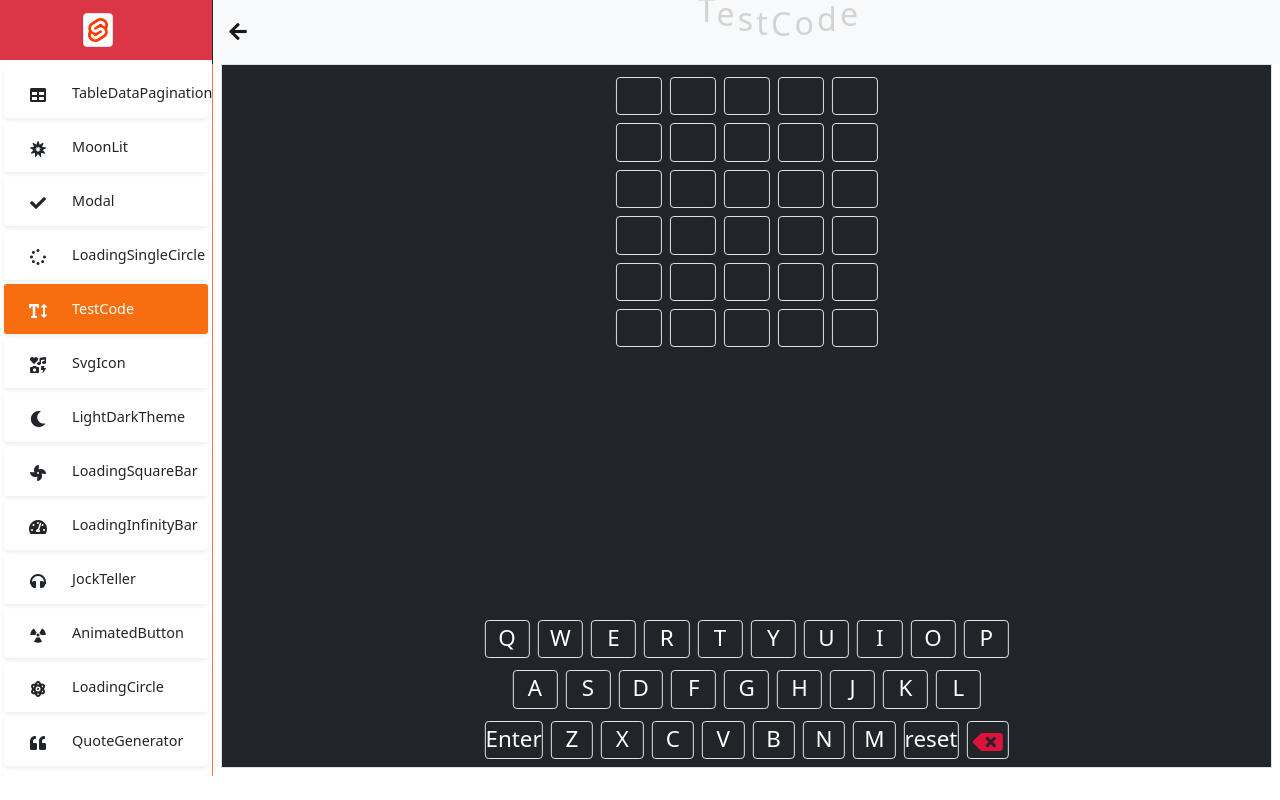
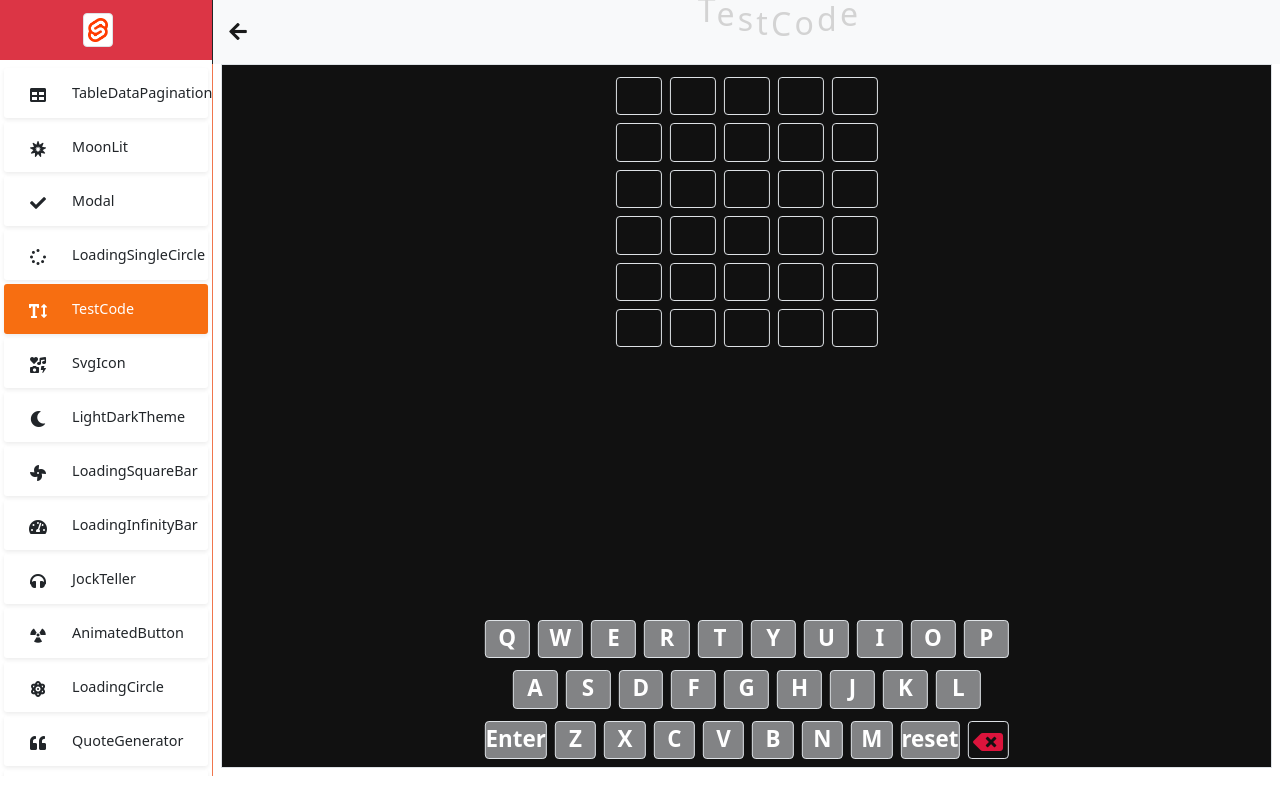
Before and after one commit to SultanCse/Svelte-Components, a Svelte app: page / in a window 1280 px wide. Built offline with nearby package versions, Linux system fonts and the light colour scheme; a web font is replaced by a local one.

Commit message:
dark mood added

```diff
--- a/src/components/TestCode.svelte
+++ b/src/components/TestCode.svelte
@@ -60,14 +60,14 @@
     keyColors = [];
       for(let i = 0; i<word.length; i++){
         if(rightWord[i%5] == word[i]){
-          colors.push('green');
-          keyColors.push({char: word[i], color: 'green'})
+          colors.push('#538D4C');
+          keyColors.push({char: word[i], color: '#538D4C'})
         }else if(rightWord.includes(word[i]) ){
-          colors.push('yellow');
-          keyColors.push({char: word[i], color: 'yellow'})
+          colors.push(' #B4A037');
+          keyColors.push({char: word[i], color: ' #B4A037'})
         }else{
-          colors.push('red');
-          keyColors.push({char: word[i], color: 'red'})
+          colors.push('#3A3A3C');
+          keyColors.push({char: word[i], color: '#3A3A3C'})
         }
       }
       colors = colors;
@@ -102,31 +102,31 @@
 
   const rowColorFilter = (row) => {
     for(let i =0; i<row.length; i++){
-      if(row[i].color == 'yellow'){
+      if(row[i].color == ' #B4A037'){
         for(let j =i+1; j<row.length; j++){
-          if(row[i].char == row[j].char && row[j].color=='green'){
+          if(row[i].char == row[j].char && row[j].color=='#538D4C'){
             row.splice(i,1);
             j--;
-          }else if(row[i].char == row[j].char && row[j].color=='yellow'){
+          }else if(row[i].char == row[j].char && row[j].color==' #B4A037'){
             row.splice(j,1);
             j--;
           }
         }
       }
-      else if(row[i].color == 'green'){
+      else if(row[i].color == '#538D4C'){
         for(let j =i+1; j<row.length; j++){
-          if(row[i].char == row[j].char && row[j].color=='yellow'){
+          if(row[i].char == row[j].char && row[j].color==' #B4A037'){
             row.splice(j,1);
             j--;
-          }else if(row[i].char == row[j].char && row[j].color=='green'){
+          }else if(row[i].char == row[j].char && row[j].color=='#538D4C'){
             row.splice(i,1);
             j--;
           }
         }
       }
-      else if(row[i].color == 'red'){
+      else if(row[i].color == '#3A3A3C'){
         for(let j =i+1; j<row.length; j++){
-          if(row[i].char == row[j].char && row[j].color=='red'){
+          if(row[i].char == row[j].char && row[j].color=='#3A3A3C'){
             row.splice(i,1);
             j--;
           }
@@ -147,7 +147,10 @@
 </script>
 
 <svelte:window on:keydown={event => keyboardHandeler(event)} />
-<div class="position-relative w-100 h-100 border bg-dark">
+<div
+  class="position-relative w-100 h-100 border fw-bolder"
+  style="background: #111111;"
+>
   <div class="w-25 mt-2 position-absolute left-50">
     <div class="row mb-1 row-cols-5 gx-2">
       {#each word as item, i}
@@ -198,7 +201,9 @@
           {#key firstRowColors}
             <div
               class="  border rounded h-2 w-100 d-flex justify-content-center"
-              style="background-color: {colorReturn(item, firstRowColors)};"
+              style="background-color: {colorReturn(item, firstRowColors)
+                ? colorReturn(item, firstRowColors)
+                : '#828385'};"
             >
               {item}
             </div>
@@ -213,7 +218,9 @@
           {#key secondRowColors}
             <div
               class="  border rounded h-2 w-100 d-flex justify-content-center"
-              style="background-color: {colorReturn(item, secondRowColors)};"
+              style="background-color: {colorReturn(item, secondRowColors)
+                ? colorReturn(item, secondRowColors)
+                : '#828385'};"
             >
               {item}
             </div>
@@ -228,7 +235,9 @@
           {#key thirdRowColors}
             <div
               class="  border rounded h-2 w-100 d-flex justify-content-center"
-              style="background-color: {colorReturn(item, thirdRowColors)};"
+              style="background-color: {colorReturn(item, thirdRowColors)
+                ? colorReturn(item, thirdRowColors)
+                : '#828385'};"
             >
               {item}
             </div>
@@ -245,6 +254,11 @@
 </div>
 
 <style>
+  :root {
+    --positionWrong: #b4a037;
+    --positionCorrect: #538d4c;
+    --notIncluded: #3a3a3c;
+  }
   .h-2 {
     height: 2.4rem;
     font-size: 1.4rem;
```
Also changed, not shown: public/build/bundle.css, public/build/bundle.js, 1 other file (tests, documents, lock files or other folders).
